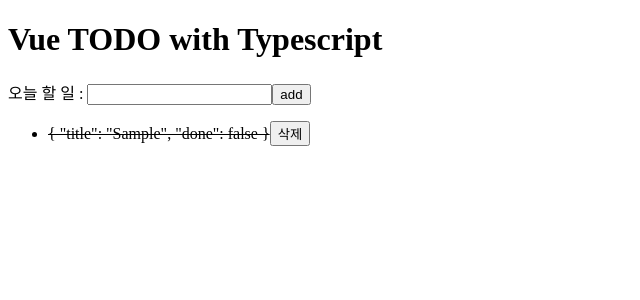
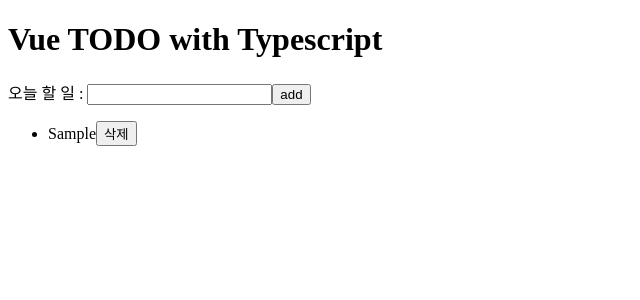
Before and after one commit to HyejinNam/vue2-ts-todo, a Vue app: page / in a window 1280 px wide. Both pictures are taken after typing "Sample" into the empty fields and a click on the button "add". Shown: the top 300 px of the page, without its empty margins (0-640 px from the left). Built offline with nearby package versions, Linux system fonts and the light colour scheme.

Commit message:
feat : 추가 할일 완료 된 목록 class 지정
- computed에 함수로 변경되는 class 연결

```diff
--- a/src/components/TodoListItem.vue
+++ b/src/components/TodoListItem.vue
@@ -1,6 +1,10 @@
 <template>
   <li>
-    <span class='item complete' :class="todoItem.done ? 'complete' : null" @click='toggleItem'>{{ todoItem }}</span>
+    <span
+      class='item'
+      :class="this.todoItemClass"
+      @click='toggleItem'
+    >{{ todoItem.title }}</span>
 <!--    emit을 method에서 관리하지 않고 바로 이벤트에 넣을 수 있음 : 잘 사용하지 않음 -->
 <!--    <button @click="$emit('remove')">삭제</button>-->
     <button @click="removeItem">삭제</button>
@@ -14,6 +18,12 @@ export default Vue.extend({
   props: {
     todoItem: Object as PropType<Todo>,
     index: Number
+  },
+  computed: {
+    // ts 로 computed 의 함수를 정의할 때 '반환 타입을 명시' 해야함
+    todoItemClass(): string | null {
+      return this.todoItem.done ? 'complete' : null
+    }
   },
   methods: {
     removeItem() {
```
